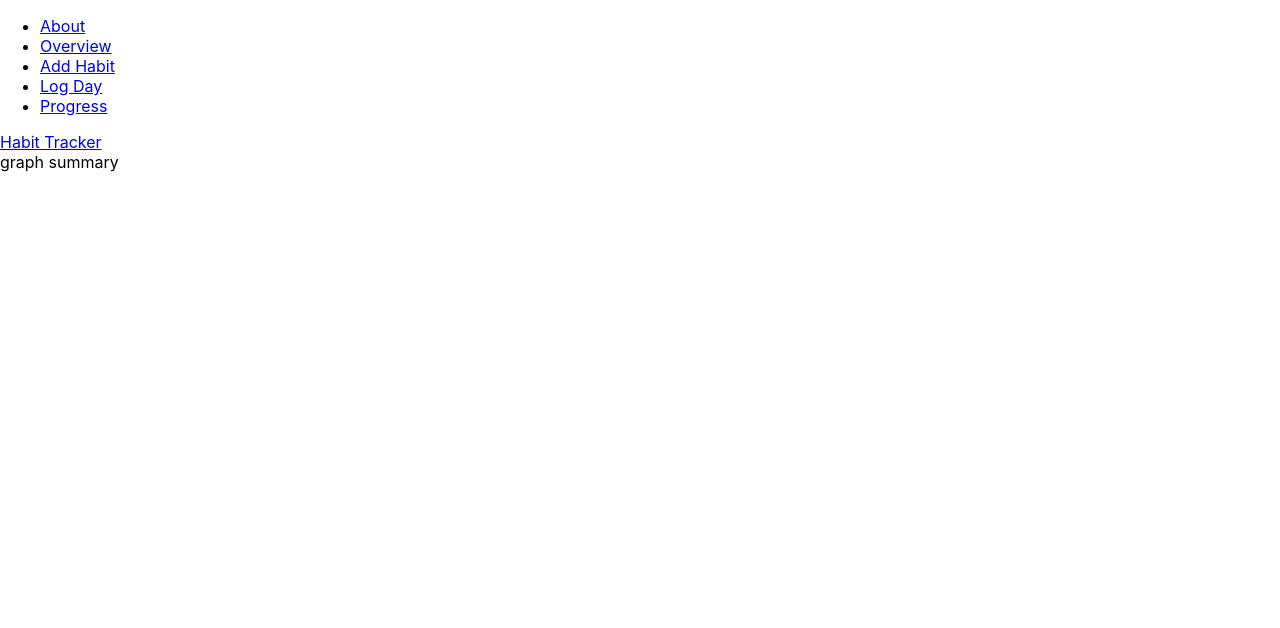
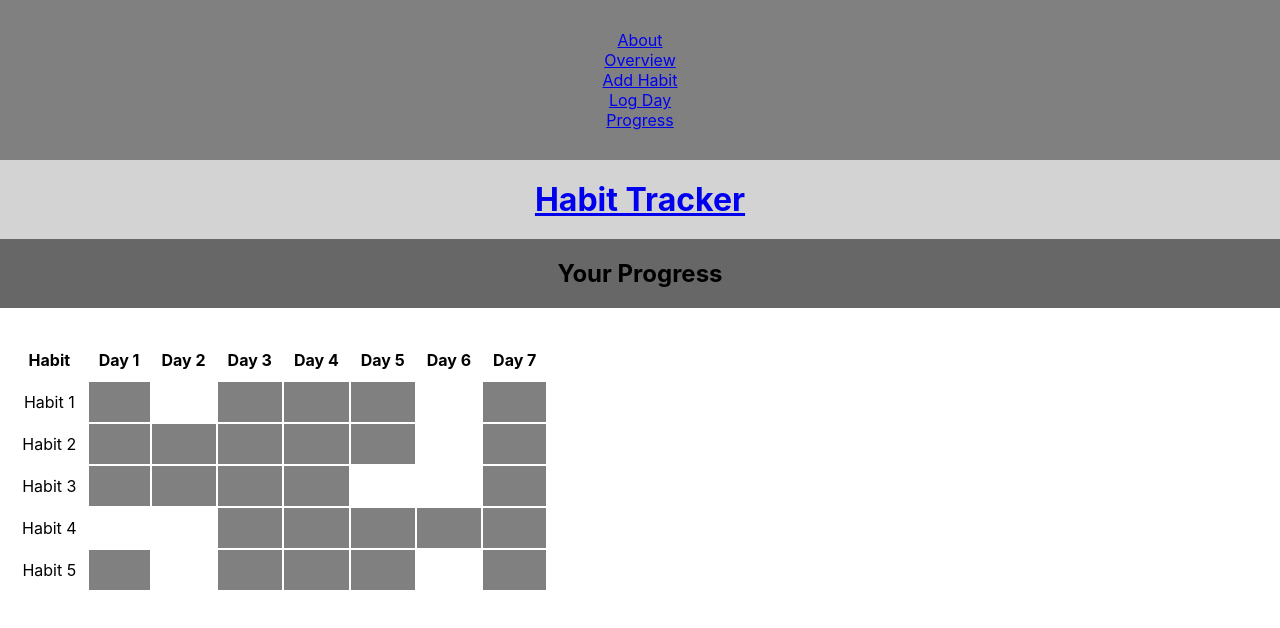
Before and after one commit to authriya/Habit-Tracker, a React (Create React App) app: page /progress in a window 1280 px wide. Shown: the top 628 px of the page. Built offline with nearby package versions, Linux system fonts and the light colour scheme.

Commit message:
initial wireframes

```diff
--- /dev/null
+++ b/src/Add-Habit/Add-Habit.css
@@ -0,0 +1,14 @@
+.title {
+    text-align: center;
+  }
+
+.page_title {
+    padding-top: 20px;
+    padding-bottom: 20px;
+    background-color: rgb(83, 83, 83)
+}
+
+input.add_habit_input, label.add_habit_label {
+    display: block;
+    margin: 20px;
+}
--- a/src/Add-Habit/Add-Habit.js
+++ b/src/Add-Habit/Add-Habit.js
@@ -1,10 +1,18 @@
 import React from 'react';
+import './Add-Habit.css'
 
 class AddHabit extends React.Component {
     render() {
         return(
             <div className="Add_Habit_Form">
-                Add Habit
+                <div className = "page_title"><h2 className="title">Add a Habit</h2></div>
+                <form className="add_habit">
+                    <label htmlFor="habit_name" className="add_habit_label">Habit Name </label>
+                    <input id="habit_name" type="text" name="habit_name" className="add_habit_input"/>
+                    <label htmlFor="habit_description" className="add_habit_label">Habit description</label>
+                    <input id="habit_description" type="text" name="habit_description" className="add_habit_input"/>
+                    <input type="button" value="submit" className="add_habit_input"/>
+                </form>
             </div>
         )
     }
--- /dev/null
+++ b/src/App.css
@@ -0,0 +1,22 @@
+* {
+    box-sizing: border-box;
+    padding: 0;
+    margin: 0;
+}
+
+nav {
+    text-align: center;
+    background-color: grey;
+    padding: 30px;
+}
+
+.nav_list {
+    list-style: none;
+}
+
+header {
+    padding-top: 20px;
+    padding-bottom: 20px;
+    background-color: lightgray;
+    text-align: center;
+}
--- a/src/App.js
+++ b/src/App.js
@@ -7,8 +7,12 @@ import Overview from './Overview/Overview';
 import LogHabit from './Log-Habit/Log-Habit';
 import HabitPage from './Habit/Habit-Page';
 import EditHabit from './Habit/Edit-Habit';
+import './App.css'
 
 class App extends React.Component {
+  state = {
+    habits: []
+  }
   renderMainRoutes() {
     return(
       <>
@@ -67,7 +71,7 @@ class App extends React.Component {
           </ul>
         </nav>
         <header>
-          <Link to= "/overview">Habit Tracker</Link>
+          <Link to= "/overview"><h1>Habit Tracker</h1></Link>
         </header>
         <main>
           {this.renderMainRoutes()}
--- /dev/null
+++ b/src/Graph-Summary/Graph-Summary.css
@@ -0,0 +1,18 @@
+.graph_summary_main {
+    margin-left: 10px;
+    margin-right: 10px;
+    padding-top: 30px;
+    padding-bottom: 50px;
+}
+
+table {
+    text-align: center
+}
+
+table th, table tr, td {
+    padding: 10px;
+}
+
+td.yes {
+    background-color: gray;
+}
--- a/src/Graph-Summary/Graph-Summary.js
+++ b/src/Graph-Summary/Graph-Summary.js
@@ -1,10 +1,73 @@
 import React from 'react';
+import './Graph-Summary.css'
 
 class GraphSummary extends React.Component {
     render() {
         return(
             <div className="Graph_Summary">
-                graph summary
+                <div className="page_title"><h2 className="title">Your Progress</h2></div>
+                <div className="graph_summary_main">
+                    <table>
+                        <th>Habit</th>
+                        <th>Day 1</th>
+                        <th>Day 2</th>
+                        <th>Day 3</th>
+                        <th>Day 4</th>
+                        <th>Day 5</th>
+                        <th>Day 6</th>
+                        <th>Day 7</th>
+                        <tr>
+                        <td> Habit 1 </td>
+                        <td class="yes"/>
+                        <td/>
+                        <td className="yes"/>
+                        <td className="yes"/>
+                        <td className="yes"/>
+                        <td/>
+                        <td className="yes"/>
+                        </tr>
+                        <tr>
+                        <td> Habit 2 </td>
+                        <td className="yes"/>
+                        <td className="yes"/>
+                        <td className="yes"/>
+                        <td className="yes"/>
+                        <td className="yes"/>
+                        <td/>
+                        <td className="yes"/>
+                        </tr>
+                        <tr>
+                        <td> Habit 3 </td>
+                        <td className="yes"/>
+                        <td className="yes"/>
+                        <td className="yes"/>
+                        <td className="yes"/>
+                        <td/>
+                        <td/>
+                        <td className="yes"/>
+                        </tr>
+                        <tr>
+                        <td> Habit 4 </td>
+                        <td/>
+                        <td/>
+                        <td className="yes"/>
+                        <td className="yes"/>
+                        <td className="yes"/>
+                        <td className="yes"/>
+                        <td className="yes"/>
+                        </tr>
+                        <tr>
+                        <td> Habit 5 </td>
+                        <td className="yes"/>
+                        <td/>
+                        <td className="yes"/>
+                        <td className="yes"/>
+                        <td className="yes"/>
+                        <td/>
+                        <td className="yes"/>
+                        </tr>
+                    </table>
+                </div>
             </div>
         )
     }
--- /dev/null
+++ b/src/Landing-Page/Landing-Page.css
@@ -0,0 +1,18 @@
+
+
+  .subheading {
+    text-align: center;
+  }
+
+  .subheading {
+    font-size: 22px;
+    padding-bottom: 10px;
+    padding-top: 20px;
+  }
+
+  p {
+    padding-left: 30px;
+    padding-right: 20px;
+    margin-bottom: 10px;
+    font-size: 20px;
+  }
--- a/src/Landing-Page/Landing-Page.js
+++ b/src/Landing-Page/Landing-Page.js
@@ -1,10 +1,15 @@
 import React from 'react';
+import './Landing-Page.css'
 
 class LandingPage extends React.Component {
     render() {
         return(
             <div className="Landing_Page">
-                Landing Page
+                    <h2 className="subheading">An app that confirms that you are, in fact, still adulting</h2>
+                    <p className="app_summary">This quarantine's pretty stressful, to say the least. It's hard to maintain some semblance of normalcy while still being gentle with yourself. It's hard to strike that balance between being productive and not putting too much pressure on yourself as you're coping with an unprecedented world event.</p>
+                    <p className= "app_summary">I created the Habit Tracker with this balance in mind– I wanted to create an app that lets you set tasks that you ideally want to do every day– but doesn't pressure you to do them at any particular time. Here's how it works– add a task (or two, or three), and then everyday that you perform that task,log it in the tracker. You can view your progress in the "Habits Progress" tab that shows how you did over the course of a week. Didn't do so hot? That's ok, with every new week, you get a fresh new slate to do better! The timespan of a week to track your habits is the ideal middle ground between taking it one day at a time, and giving yourself a flexible routine. </p>
+                    <p className= "app_summary"> Start off by adding a habit on the "Add a Habit" tab, and then log your progress everyday under the "Track Habits" tab. See a graph of your habits progress in the "Habits Progress" tab. To see a summary of the habits you're tracking, what day you're on in the week, or to refresh to a new week go to the "Overview" tab.</p>
+                    <p className= "app_summary">Have fun tracking, and stay healthy, safe, and happy!</p>
             </div>
         )
     }
--- /dev/null
+++ b/src/Log-Habit/Log-Habit.css
@@ -0,0 +1,30 @@
+.page_title {
+    text-align: center;
+    padding-top: 20px;
+    padding-bottom: 20px;
+    background-color: rgb(104, 103, 103)
+}
+
+.page_subheading {
+    padding-bottom: 10px;
+    background-color: lightgrey
+  }
+
+  label {
+    display: block;
+    padding: 10px;
+  }
+
+  input.log_habit_input[type='checkbox'] {
+    margin-left: 30px;
+  }
+
+  input.log_habit_input[type="button"] {
+    margin-top: 20px;
+    margin-bottom: 20px;
+  }
+
+  .day_tracker {
+      margin-left: 30px;
+      padding: 10px;
+  }
--- /dev/null
+++ b/src/Overview/Overview.css
@@ -0,0 +1,35 @@
+
+  .overview_main {
+    padding-top: 30px;
+    padding-bottom: 30px;
+  }
+
+  .habits_section, .day_number, .success_section{
+    padding-left: 30px;
+    padding-bottom: 20px;
+    padding-top: 20px;
+  }
+
+  ul.habits_list {
+    list-style: none;
+  }
+
+  ul.habits_list li {
+    padding: 10px;
+  }
+
+  input.overview_button[type='button'] {
+    margin: 20px 0px;
+  }
+
+  div.day_number {
+    background-color: grey;
+  }
+
+  div.success_section {
+    background-color: lightgray
+  }
+
+  h3.subheading_overview, h4.habit_best, h4.on_day, h5.consistency {
+    padding: 10px;
+  }
--- a/src/Overview/Overview.js
+++ b/src/Overview/Overview.js
@@ -1,10 +1,34 @@
 import React from 'react';
+import './Overview.css'
 
 class Overview extends React.Component {
     render() {
         return(
             <div className="Overview">
-                Overview
+                <div className ="page_title"><h2 class="title">Your Overview</h2></div>
+                <div className="overview_main">
+                    <div className="habits_section">
+                        <h3 className="subheading_overview"> Habits </h3>
+                        <ul className="habits_list">
+                            <li> Habit 1 </li>
+                            <li> Habit 2 </li>
+                            <li> Habit 3 </li>
+                            <li> Habit 4 </li>
+                            <li> Habit 5 </li>
+                            <input type="button" value ="Delete All Habits" className="overview_button"/>
+                        </ul>
+                    </div>
+                    <div className="day_number">
+                        <h3 className="subheading_overview"> On Day: </h3>
+                        <h4 className="on_day"> X </h4>
+                        <input type="button" value="Start New Week" className="overview_button"/>
+                    </div>
+                    <div className="success_section">
+                        <h3 className="subheading_overview"> Your Most Consistent Habit </h3>
+                        <h4 className="habit_best"> Habit X </h4>
+                        <h5 className="consistency"> Completed : 5/7 Days </h5>
+                    </div>
+                </div>
             </div>
         )
     }
```
Also changed, not shown: src/Log-Habit/Log-Habit.js (+22 -2 lines).
